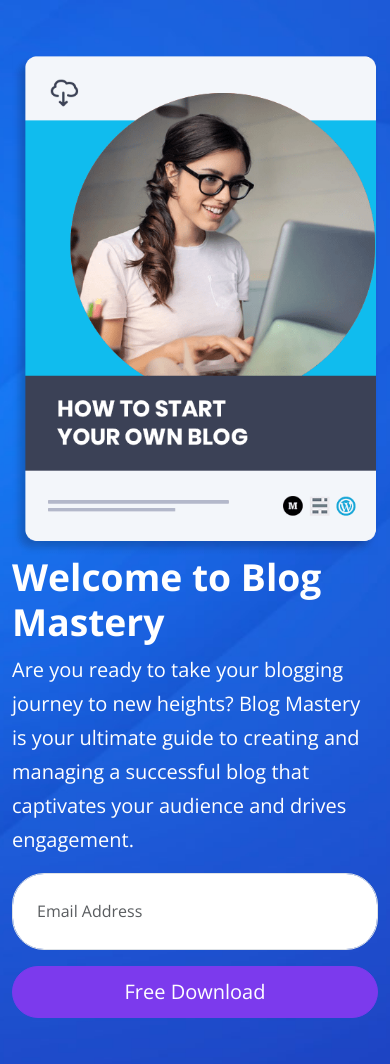
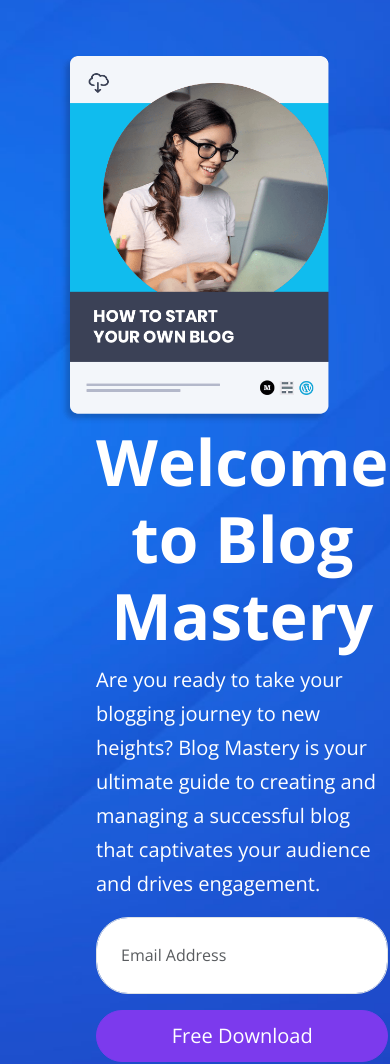
Before and after one commit to mina20088/Mestry, a website: page index.html in a window 390 px wide. Shown: the part 73-1137 px from the top of the page. Drawn offline with nearby package versions, Linux system fonts and the light colour scheme.

Commit message:
Changes to be committed: 	new file:   .timetracker 	modified:   css/home.css 	modified:   index.html 	modified:   scss/home.scss

```diff
--- a/index.html
+++ b/index.html
@@ -47,7 +47,7 @@
         <div class="col-md-6 d-flex justify-content-sm-center">
           <img class="img-fluid" alt="image" src="/images/header-ebook.png">
         </div>
-        <div class="col-md-6 d-flex align-items-sm-center">
+        <div class="hero-section-warpper col-md-6 d-flex align-items-sm-center">
           <div class="text-sm-center text-md-start">
             <h1 class="display-3 text-white fw-bold">Welcome to Blog Mastery</h1>
             <p class="text-white lead lh-base">
--- a/scss/home.scss
+++ b/scss/home.scss
@@ -76,12 +76,7 @@
 }
 
 
-
-
-
-
-
-@media (max-width:576px)
+@media (max-width:575.9px)
 {
     .brand{
         width: 200px;
@@ -89,5 +84,17 @@
     .header{
         padding-top: 8rem;
         padding-bottom: 8rem;
+        padding-right: 3rem;
+        padding-left: 3rem;
+    }
+    .hero-section-warpper{
+        padding-left: 3rem;
+        padding-right: 3rem;
+        div{
+            h1{
+                font-size: 4rem;
+                text-align: center;
+            }
+        }
     }
 }
```
Also changed, not shown: css/home.css, 1 other file.
